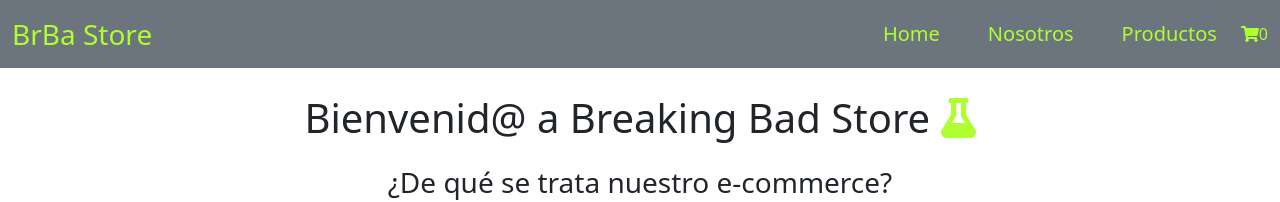
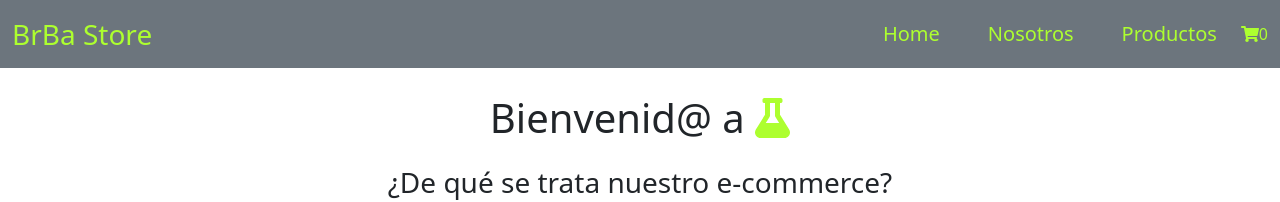
Before and after one commit to francoschmidt/proyectoReactJS, a React (Create React App) app: page / in a window 1280 px wide. Shown: the top 202 px of the page. Built offline with nearby package versions, Linux system fonts and the light colour scheme; no server answers.

Commit message:
actualizacion 12/10 sin muchos cambios

```diff
--- a/src/App.js
+++ b/src/App.js
@@ -2,10 +2,8 @@
 
 function App() {
   return (
-    <div>
-      <Main/>
-    </div>
-  );
+    <Main/>
+  )
 }
 
 export default App;
--- a/src/components/ItemDetailContainer/ItemDetailContainer.js
+++ b/src/components/ItemDetailContainer/ItemDetailContainer.js
@@ -2,11 +2,8 @@
 import axios from 'axios'
 import ItemDetail from '../ItemDetail/ItemDetail'
 import AllItemDetails from '../AllItemDetails/AllItemDetails'
-import { useHistory } from 'react-router'
 
 const ItemDetailContainer = () => {
-
-    let history = useHistory();
 
     //aca guardo el array de todos los personajes
     let [personajes, setPersonajes] = useState([])
--- a/src/components/ItemListContainer/ItemListContainter.js
+++ b/src/components/ItemListContainer/ItemListContainter.js
@@ -2,8 +2,8 @@
 import { FontAwesomeIcon } from '@fortawesome/react-fontawesome'
 import { faFlask } from '@fortawesome/free-solid-svg-icons'
 import './ItemListContainer.css'
-import ItemList from '../ItemList/ItemList'
-import ItemCount from '../ItemCount/ItemCount'
+// import ItemList from '../ItemList/ItemList'
+// import ItemCount from '../ItemCount/ItemCount'
 
 const ItemListContainter = ({nombreDelSitio}) => {
     //stock y productos a comprar
--- a/src/components/Main/Main.js
+++ b/src/components/Main/Main.js
@@ -1,7 +1,7 @@
 import React, {useState} from 'react'
 import Navbar from '../Navbar/Navbar';
 import ItemListContainter from '../ItemListContainer/ItemListContainter';
-// import { BrowserRouter, Switch, Route } from 'react-router-dom';
+import { BrowserRouter, Switch, Route } from 'react-router-dom';
 import ItemDetailContainer from '../ItemDetailContainer/ItemDetailContainer';
 import Footer from '../Footer/Footer';
 // import Loader from 'react-loader-spinner';
@@ -18,10 +18,12 @@
     }, 2000);
 
     return (
-        <>
+        <BrowserRouter>
             <Navbar/>
-            <ItemListContainter nombreDelSitio={nombreDelSitio}/>
-            <Home/>
+            <Switch>
+                <Route exact path='/'>
+                    <ItemListContainter/>
+                    <Home nombreDelSitio={nombreDelSitio}/>
                     {/* {loader?
                     <div id='loaderContainer'>
                         <Loader color={'greenyellow'} type={'Puff'}/>
@@ -29,9 +31,10 @@
                     : */}
                     <ItemDetailContainer loader={loader} setLoader={setLoader} />
                     {/* } */}
+                </Route>
+            </Switch>
             <Footer/>
-        </>
-
+        </BrowserRouter>
     )
 }
 
```
Lines whose indentation alone changed are shown as unchanged.
